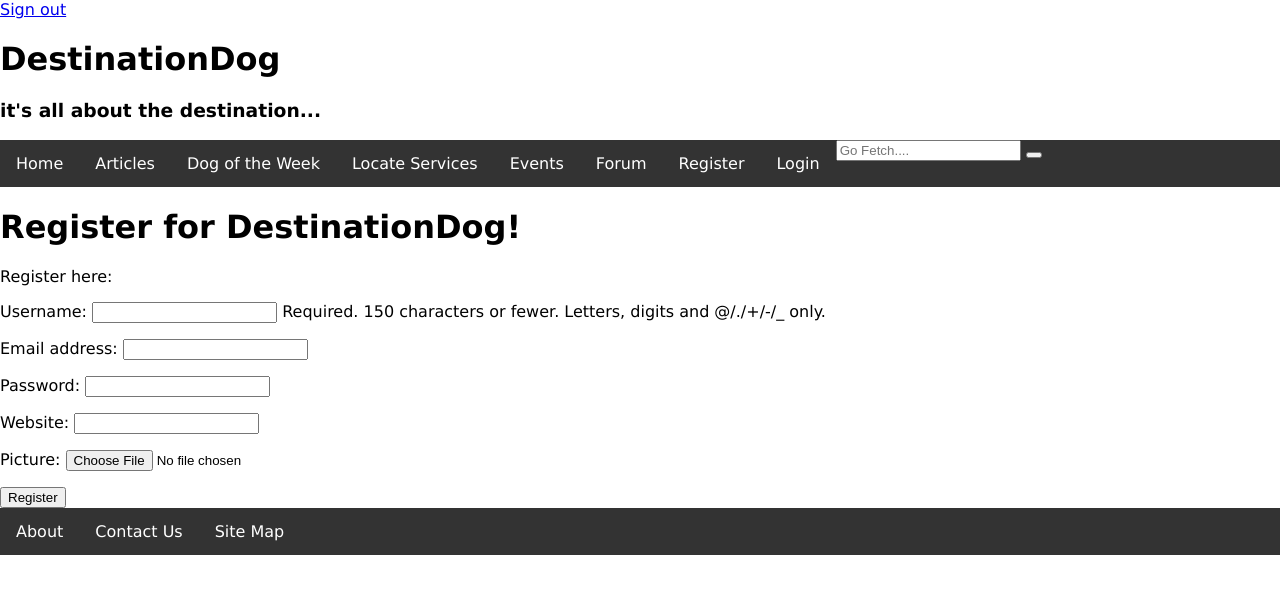
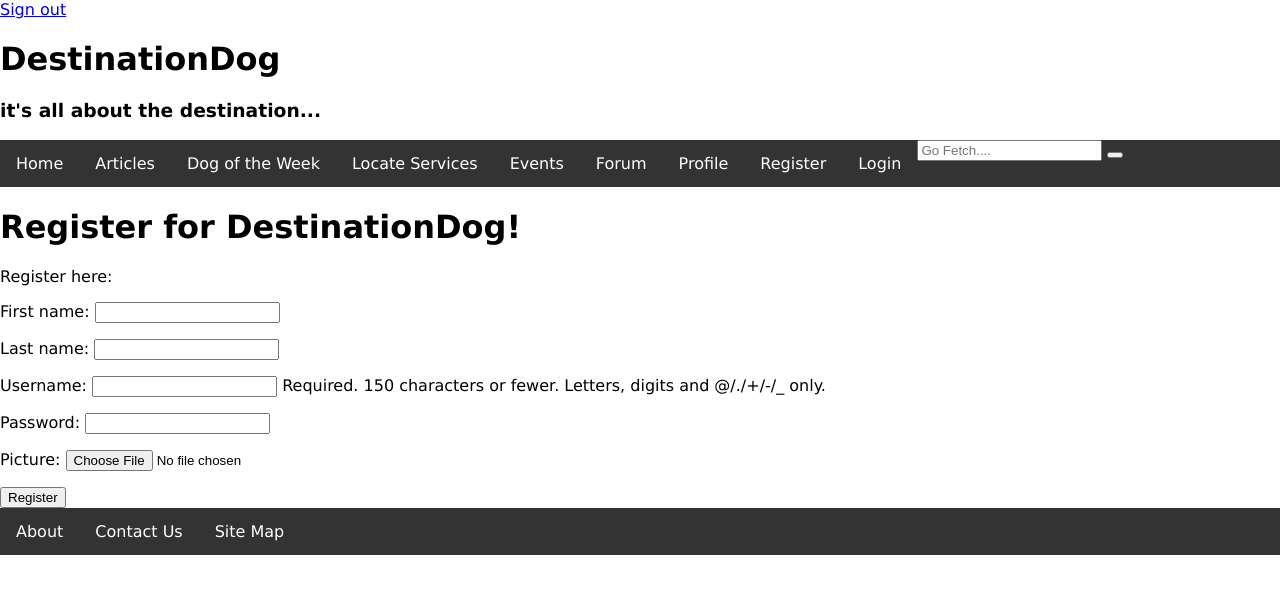
Before and after one commit to kmcdonald3377/Destination-Dog, a Django app: page /destinationdog/register/ in a window 1280 px wide. Shown: the top 594 px of the page. Run offline with Django 3.2, Linux system fonts and the light colour scheme.

Commit message:
basic user profile working - shows name and profile picture

```diff
--- a/destination_dog/admin.py
+++ b/destination_dog/admin.py
@@ -6,5 +6,5 @@ class ArticleAdmin(admin.ModelAdmin):
 
 
 admin.site.register(Article, ArticleAdmin)
-admin.site.register(UserProfile)
+admin.site.register(UserProfile,)
 admin.site.register(Dotw)
--- a/destination_dog/forms.py
+++ b/destination_dog/forms.py
@@ -8,12 +8,15 @@ class UserForm(forms.ModelForm):
 
     class Meta:
         model = User
-        fields = ('username', 'email', 'password')
+        fields = ('first_name', 'last_name', 'username', 'password')
 
 class UserProfileForm(forms.ModelForm):
+
+    picture = forms.ImageField(required=False)
+
     class Meta:
         model = UserProfile
-        fields = ('website', 'picture')
+        fields = ('picture',)
 
 class AddArticleForm(forms.ModelForm):
 
--- a/destination_dog/models.py
+++ b/destination_dog/models.py
@@ -7,8 +7,7 @@ class Article(models.Model):
     image = models.ImageField(upload_to='articles', blank=True) #For the top of the article page
     article = models.TextField()
     date = models.DateField()
-    #author = models.ForeignKey('UserProfile', related_name='article')
-    author = models.CharField(max_length=128)
+    author = models.ForeignKey('UserProfile', related_name='article')
     slug = models.SlugField(unique=True)
 
     def save(self, *args, **kwargs):
@@ -32,11 +31,7 @@ class Dotw(models.Model):
 class UserProfile(models.Model):
 
     user = models.OneToOneField(User)
-
-
-    website = models.URLField(blank=True)
-    picture = models.ImageField(upload_to='profile_images')
-
+    picture = models.ImageField(upload_to='profile_images', blank=True)
 
     def __str__(self):
         return self.user.username
--- a/destination_dog/urls.py
+++ b/destination_dog/urls.py
@@ -20,6 +20,6 @@ urlpatterns = [
     url(r'^login/$', views.user_login, name='login'),
     url(r'^logout/$', views.user_logout, name='logout'),
     url(r'^register/$', views.register, name='register'),
-    url(r'userprofile', views.userprofile, name='userprofile'),
+    url(r'profile/(?P<username>[\w\-]+)/', views.userprofile, name='user_profile'),
     url(r'dogprofile', views.dogprofile, name='dogprofile'),
 ]
--- a/destination_dog/views.py
+++ b/destination_dog/views.py
@@ -6,7 +6,7 @@ from django.core.urlresolvers import reverse
 from django.contrib.auth import logout
 
 from.forms import UserForm, UserProfileForm, AddArticleForm, DotwForm, AddEventForm
-from.models import Article, Event, Dotw
+from.models import Article, Event, Dotw, User, UserProfile
 
 def home(request):
     context_dict = {'boldmessage': "Dogs everywhere"}
@@ -63,10 +63,11 @@ def dotw(request):
     return render(request, 'destination_dog/dotw.html', context=context_dict)
 
 def dotw_vote(request):
+
     context_dict = {}
-
     dotw = Dotw.objects.order_by('dog')
     context_dict['dotw'] = dotw
+
     return render(request, 'destination_dog/dotw_vote.html', context_dict)
 
 def dotw_enter(request):
@@ -185,8 +186,18 @@ def register(request):
         profile_form = UserProfileForm()
     return render(request, 'destination_dog/register.html', {'user_form' : user_form, 'profile_form' : profile_form, 'registered': registered})
 
-def userprofile(request):
-    return render(request, 'destination_dog/userprofile.html')
+def userprofile(request, username):
+    context_dict = {}
+
+    try:
+        user = User.objects.get(username=username)
+
+        context_dict['user'] = user
+
+    except Article.DoesNotExist:
+        context_dict['user'] = None
+
+    return render(request, 'destination_dog/userprofile.html', context_dict)
 
 def dogprofile(request):
     return render(request, 'destination_dog/dogprofile.html')
--- a/templates/destination_dog/base.html
+++ b/templates/destination_dog/base.html
@@ -242,6 +242,7 @@ function checkLoginState() {
                 </li>
 
                 <li><a href="/destinationdog/forum/">Forum</a></li>
+                <li><a href="{% url 'user_profile' user.username %}">Profile</a></li>
 
                 {%if user.is_authenticated %}
                     <li><a href="/destinationdog/logout/">Logout</a></li>
```
Also changed, not shown: templates/destination_dog/userprofile.html (+13 -5 lines).
